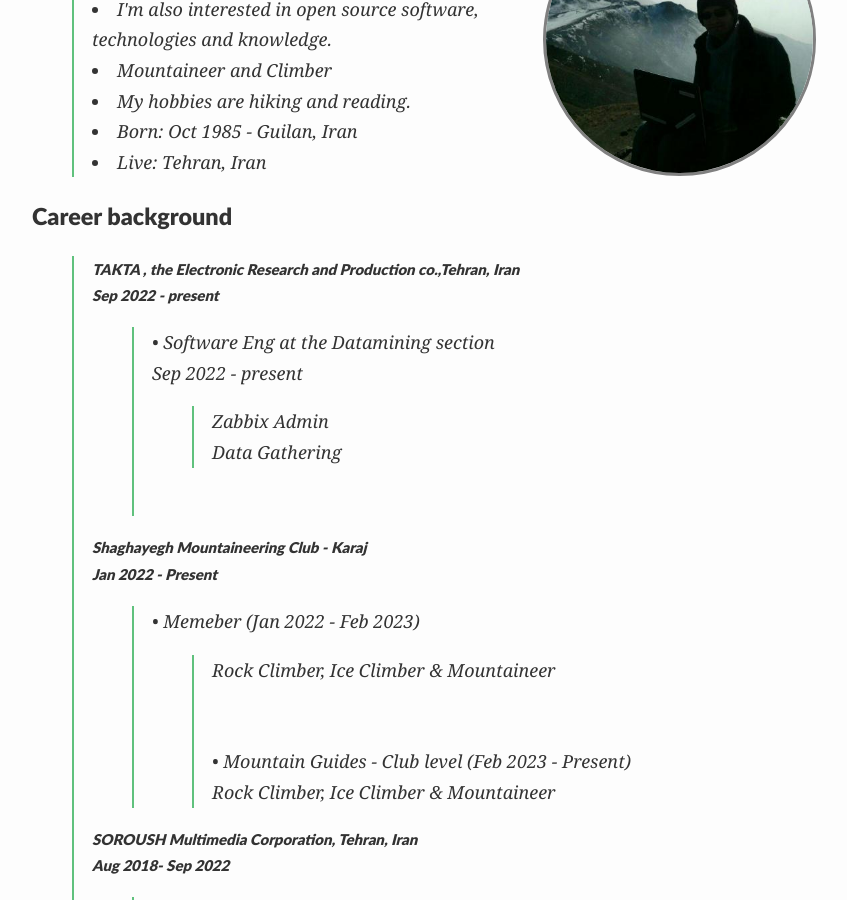
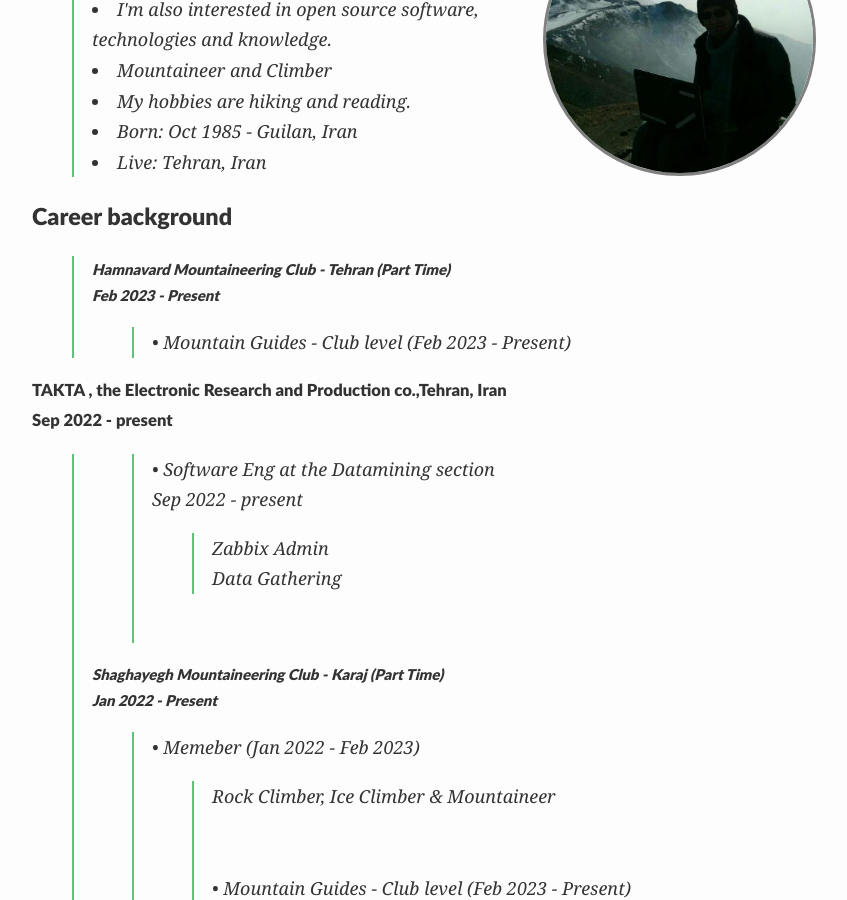
Before and after one commit to KavehRS/website, a Jekyll site: the page built from index.md, in a window 1280 px wide and 900 px high, scrolled down 235 px. Shown: the whole window, without its empty margins (208-1055 px from the left). Built offline with Jekyll 4.4.1, drawn with Linux system fonts in a browser that asks for light colours; nearby versions of some CDN libraries; our own code applies the rules of GitHub Pages for plain Markdown files.

Commit message:
Update index.md

```diff
--- a/index.md
+++ b/index.md
@@ -20,6 +20,12 @@ published: true
 ### Career background
 >
 >
+##### Hamnavard Mountaineering Club - Tehran (Part Time) <br> Feb 2023 - Present<br>
+>> •  Mountain Guides - Club level (Feb 2023 - Present)   <br>
+>>>
+>
+>
+
 ##### TAKTA , the Electronic Research and Production co.,Tehran, Iran<br> Sep 2022 - present<br>
 >> •	Software Eng at the Datamining section<br>  Sep 2022 - present<br>
 >>> Zabbix Admin<br>
@@ -28,7 +34,7 @@ published: true
 >> ‌ <br>
 >
 >
-##### Shaghayegh Mountaineering Club - Karaj  <br> Jan 2022 - Present<br>
+##### Shaghayegh Mountaineering Club - Karaj (Part Time) <br> Jan 2022 - Present<br>
 >> •  Memeber (Jan 2022 - Feb 2023)   <br>
 >>> Rock Climber, Ice Climber &   Mountaineer <br>
 >> <br>
```
